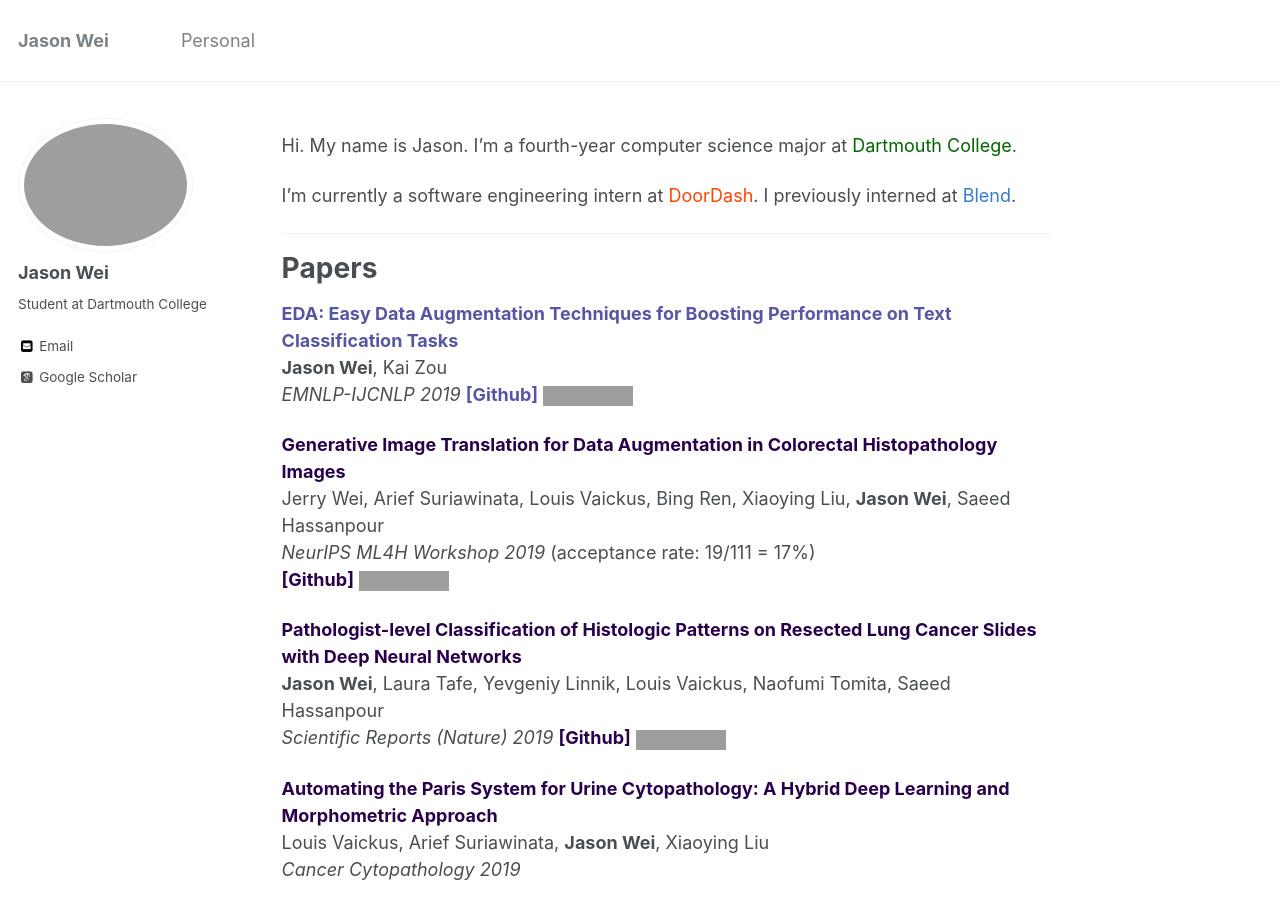
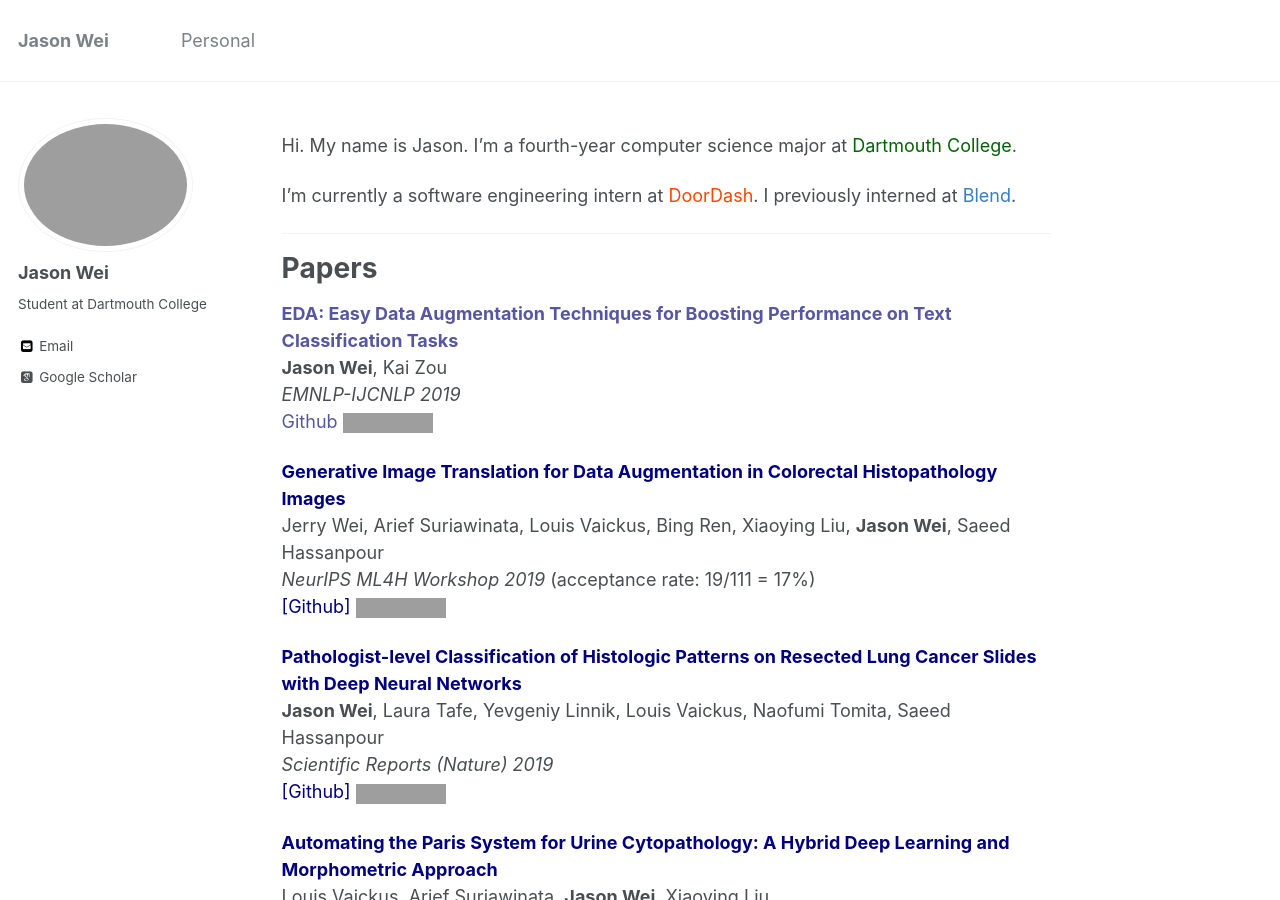
Before and after one commit to jasonwei20/jasonwei20.github.io, a Jekyll site: the page built from _pages/about.md, in a window 1280 px wide and 900 px high. Built offline with Jekyll 4.4.1, drawn with Linux system fonts in a browser that asks for light colours; some web fonts are replaced; grey boxes are pictures that could not be loaded.

Commit message:
more small fixes

```diff
--- a/_pages/about.md
+++ b/_pages/about.md
@@ -19,33 +19,33 @@
 
 <a href="http://arxiv.org/abs/1901.11196" style="color:#5656a2" target="_blank"><b>EDA: Easy Data Augmentation Techniques for Boosting Performance on Text Classification Tasks</b></a> <br>
 **Jason Wei**, Kai Zou
-*EMNLP-IJCNLP 2019*
-<a href="https://github.com/jasonwei20/eda_nlp" style="color:#5656a2" target="_blank"><b>[Github]</b></a>
+*EMNLP-IJCNLP 2019* <br>
+<a href="https://github.com/jasonwei20/eda_nlp" style="color:#5656a2" target="_blank">Github</a>
 <img height="16" src="https://img.shields.io/github/stars/jasonwei20/eda_nlp.svg?logo=github&logoColor=white&colorA=navy&link=https://github.com/jasonwei20/eda_nlp&link=https://github.com/jasonwei20/eda_nlp">
 
-<a href="https://arxiv.org/abs/1910.05827" style="color:#29014B" target="_blank"><b>Generative Image Translation for Data Augmentation in Colorectal Histopathology Images</b></a> <br>
+<a href="https://arxiv.org/abs/1910.05827" style="color:navy" target="_blank"><b>Generative Image Translation for Data Augmentation in Colorectal Histopathology Images</b></a> <br>
 Jerry Wei, Arief Suriawinata, Louis Vaickus, Bing Ren, Xiaoying Liu, **Jason Wei**, Saeed Hassanpour<br>
 *NeurIPS ML4H Workshop 2019* (acceptance rate: 19/111 = 17%) <br>
-<a href="https://github.com/BMIRDS/HistoGAN" style="color:#29014B" target="_blank"><b>[Github]</b></a>
+<a href="https://github.com/BMIRDS/HistoGAN" style="color:navy" target="_blank">[Github]</a>
 <img height="16" src="https://img.shields.io/github/stars/BMIRDS/HistoGAN.svg?logo=github&logoColor=white&colorA=navy&link=https://github.com/BMIRDS/HistoGAN&link=https://github.com/BMIRDS/HistoGAN">
 
-<a href="https://www.nature.com/articles/s41598-019-40041-7" style="color:#29014B" target="_blank"><b>Pathologist-level Classification of Histologic Patterns on Resected Lung Cancer Slides with Deep Neural Networks</b></a> <br>
+<a href="https://www.nature.com/articles/s41598-019-40041-7" style="color:navy" target="_blank"><b>Pathologist-level Classification of Histologic Patterns on Resected Lung Cancer Slides with Deep Neural Networks</b></a> <br>
 **Jason Wei**, Laura Tafe, Yevgeniy Linnik, Louis Vaickus, Naofumi Tomita, Saeed Hassanpour
-*Scientific Reports (Nature) 2019*
-<a href="https://github.com/BMIRDS/deepslide" style="color:#29014B" target="_blank"><b>[Github]</b></a>
+*Scientific Reports (Nature) 2019* <br>
+<a href="https://github.com/BMIRDS/deepslide" style="color:navy" target="_blank">[Github]</a>
 <img height="16" src="https://img.shields.io/github/stars/BMIRDS/deepslide.svg?logo=github&logoColor=white&colorA=navy&link=https://github.com/BMIRDS/deepslide&link=https://github.com/BMIRDS/deepslide">
 
-<a href="https://onlinelibrary.wiley.com/doi/abs/10.1002/cncy.22099" style="color:#29014B" target="_blank"><b>Automating the Paris System for Urine Cytopathology: A Hybrid Deep Learning and Morphometric Approach</b></a> <br>
+<a href="https://onlinelibrary.wiley.com/doi/abs/10.1002/cncy.22099" style="color:navy" target="_blank"><b>Automating the Paris System for Urine Cytopathology: A Hybrid Deep Learning and Morphometric Approach</b></a> <br>
 Louis Vaickus, Arief Suriawinata, **Jason Wei**, Xiaoying Liu
 *Cancer Cytopathology 2019*
 
-<a href="http://www.jpathinformatics.org/article.asp?issn=2153-3539;year=2019;volume=10;issue=1;spage=7;epage=7;aulast=Wei" style="color:#29014B" target="_blank"><b>Automated Detection of Celiac Disease on Duodenal Biopsy Slides: A Deep Learning Approach</b></a> <br>
+<a href="http://www.jpathinformatics.org/article.asp?issn=2153-3539;year=2019;volume=10;issue=1;spage=7;epage=7;aulast=Wei" style="color:navy" target="_blank"><b>Automated Detection of Celiac Disease on Duodenal Biopsy Slides: A Deep Learning Approach</b></a> <br>
 **Jason Wei**, Jerry Wei, Christopher Jackson, Bing Ren, Arief Suriawinata, Saeed Hassanpour
 *Journal of Pathology Informatics 2019*
 
 ------
 
-<a href="https://arxiv.org/abs/1909.12959" style="color:#29014B" target="_blank"><b>Deep Neural Networks for Automated Classification of Colorectal Polyps on Histopathology Slides: A Multi-Institutional Evaluation</b></a> <br>
+<a href="https://arxiv.org/abs/1909.12959" style="color:navy" target="_blank"><b>Deep Neural Networks for Automated Classification of Colorectal Polyps on Histopathology Slides: A Multi-Institutional Evaluation</b></a> <br>
 **Jason Wei**, Arief Suriawinata, Louis Vaickus, Bing Ren, Xiaoying Liu, Mikhail Lisovsky, Naofumi Tomita, Behnaz Abdollahi, Adam Kim, Dale Snover, John Baron, Elizabeth Barry, Saeed Hassanpour
 
 ------
```
